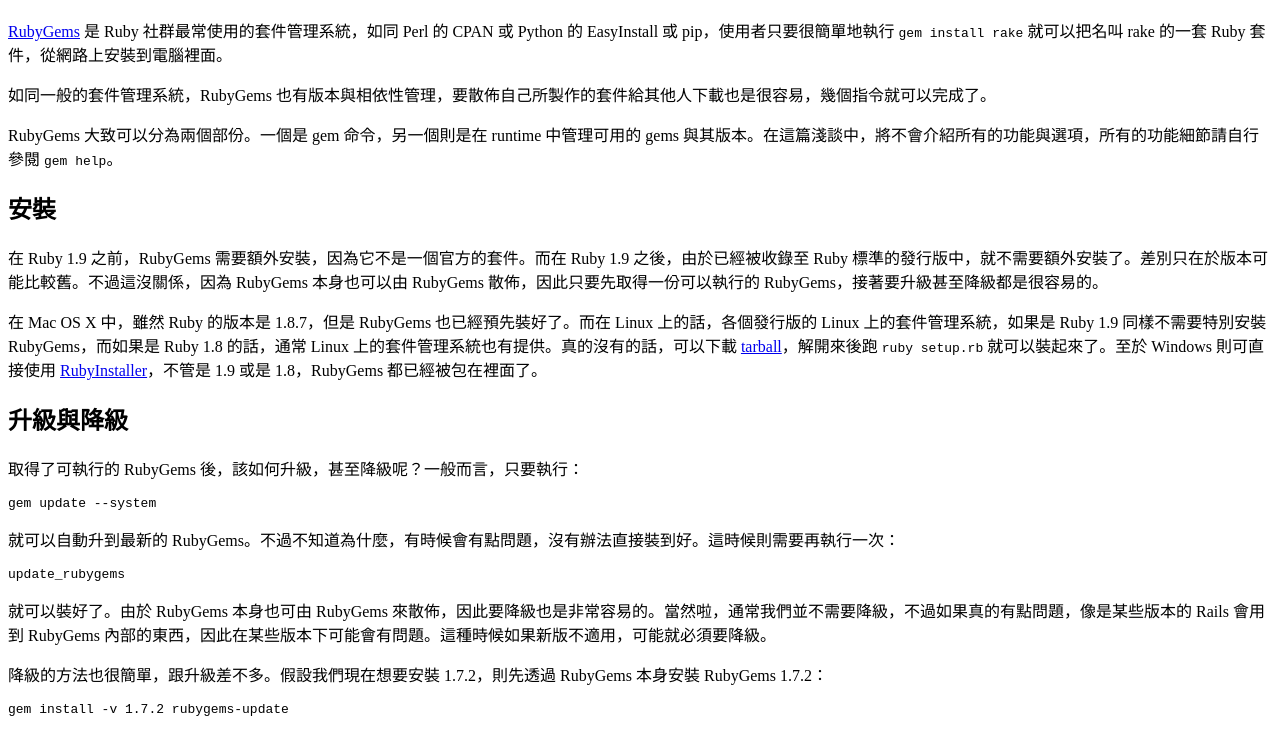
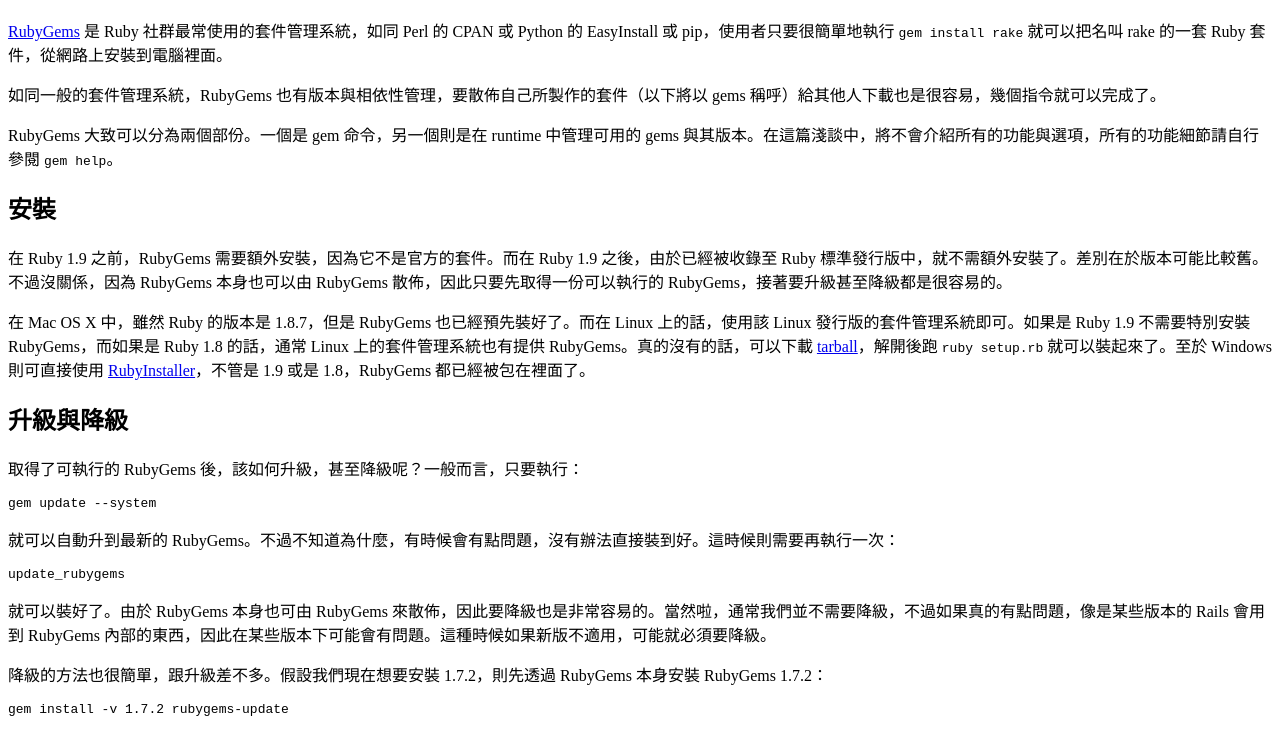
Before and after one commit to godfat/godfat.org, a plain HTML site: page static/article/rubygems.html in a window 1280 px wide. Shown: the part 57-787 px from the top of the page. Drawn offline with Linux system fonts and the light colour scheme.

Commit message:
try to reduce some words

```diff
--- a/static/article/rubygems.html
+++ b/static/article/rubygems.html
@@ -2,11 +2,11 @@
 <meta http-equiv="Content-Type" content="text/html; charset=UTF-8">      </head>  <body>
 <h1 id="rubygems--">RubyGems – 管理你的紅寶石</h1>
 <p><a href="https://rubygems.org">RubyGems</a> 是 Ruby 社群最常使用的套件管理系統，如同 Perl 的 CPAN 或 Python 的 EasyInstall 或 pip，使用者只要很簡單地執行 <code>gem install rake</code> 就可以把名叫 rake 的一套 Ruby 套件，從網路上安裝到電腦裡面。</p>
-<p>如同一般的套件管理系統，RubyGems 也有版本與相依性管理，要散佈自己所製作的套件給其他人下載也是很容易，幾個指令就可以完成了。</p>
+<p>如同一般的套件管理系統，RubyGems 也有版本與相依性管理，要散佈自己所製作的套件（以下將以 gems 稱呼）給其他人下載也是很容易，幾個指令就可以完成了。</p>
 <p>RubyGems 大致可以分為兩個部份。一個是 gem 命令，另一個則是在 runtime 中管理可用的 gems 與其版本。在這篇淺談中，將不會介紹所有的功能與選項，所有的功能細節請自行參閱 <code>gem help</code>。</p>
 <h2 id="section">安裝</h2>
-<p>在 Ruby 1.9 之前，RubyGems 需要額外安裝，因為它不是一個官方的套件。而在 Ruby 1.9 之後，由於已經被收錄至 Ruby 標準的發行版中，就不需要額外安裝了。差別只在於版本可能比較舊。不過這沒關係，因為 RubyGems 本身也可以由 RubyGems 散佈，因此只要先取得一份可以執行的 RubyGems，接著要升級甚至降級都是很容易的。</p>
-<p>在 Mac OS X 中，雖然 Ruby 的版本是 1.8.7，但是 RubyGems 也已經預先裝好了。而在 Linux 上的話，各個發行版的 Linux 上的套件管理系統，如果是 Ruby 1.9 同樣不需要特別安裝 RubyGems，而如果是 Ruby 1.8 的話，通常 Linux 上的套件管理系統也有提供。真的沒有的話，可以下載 <a href="https://rubygems.org/pages/download">tarball</a>，解開來後跑 <code>ruby setup.rb</code> 就可以裝起來了。至於 Windows 則可直接使用 <a href="http://rubyinstaller.org/downloads">RubyInstaller</a>，不管是 1.9 或是 1.8，RubyGems 都已經被包在裡面了。</p>
+<p>在 Ruby 1.9 之前，RubyGems 需要額外安裝，因為它不是官方的套件。而在 Ruby 1.9 之後，由於已經被收錄至 Ruby 標準發行版中，就不需額外安裝了。差別在於版本可能比較舊。不過沒關係，因為 RubyGems 本身也可以由 RubyGems 散佈，因此只要先取得一份可以執行的 RubyGems，接著要升級甚至降級都是很容易的。</p>
+<p>在 Mac OS X 中，雖然 Ruby 的版本是 1.8.7，但是 RubyGems 也已經預先裝好了。而在 Linux 上的話，使用該 Linux 發行版的套件管理系統即可。如果是 Ruby 1.9 不需要特別安裝 RubyGems，而如果是 Ruby 1.8 的話，通常 Linux 上的套件管理系統也有提供 RubyGems。真的沒有的話，可以下載 <a href="https://rubygems.org/pages/download">tarball</a>，解開後跑 <code>ruby setup.rb</code> 就可以裝起來了。至於 Windows 則可直接使用 <a href="http://rubyinstaller.org/downloads">RubyInstaller</a>，不管是 1.9 或是 1.8，RubyGems 都已經被包在裡面了。</p>
 <h2 id="section-1">升級與降級</h2>
 <p>取得了可執行的 RubyGems 後，該如何升級，甚至降級呢？一般而言，只要執行：</p>
 <pre><code>gem update --system
```
Also changed, not shown: 1 other file.
